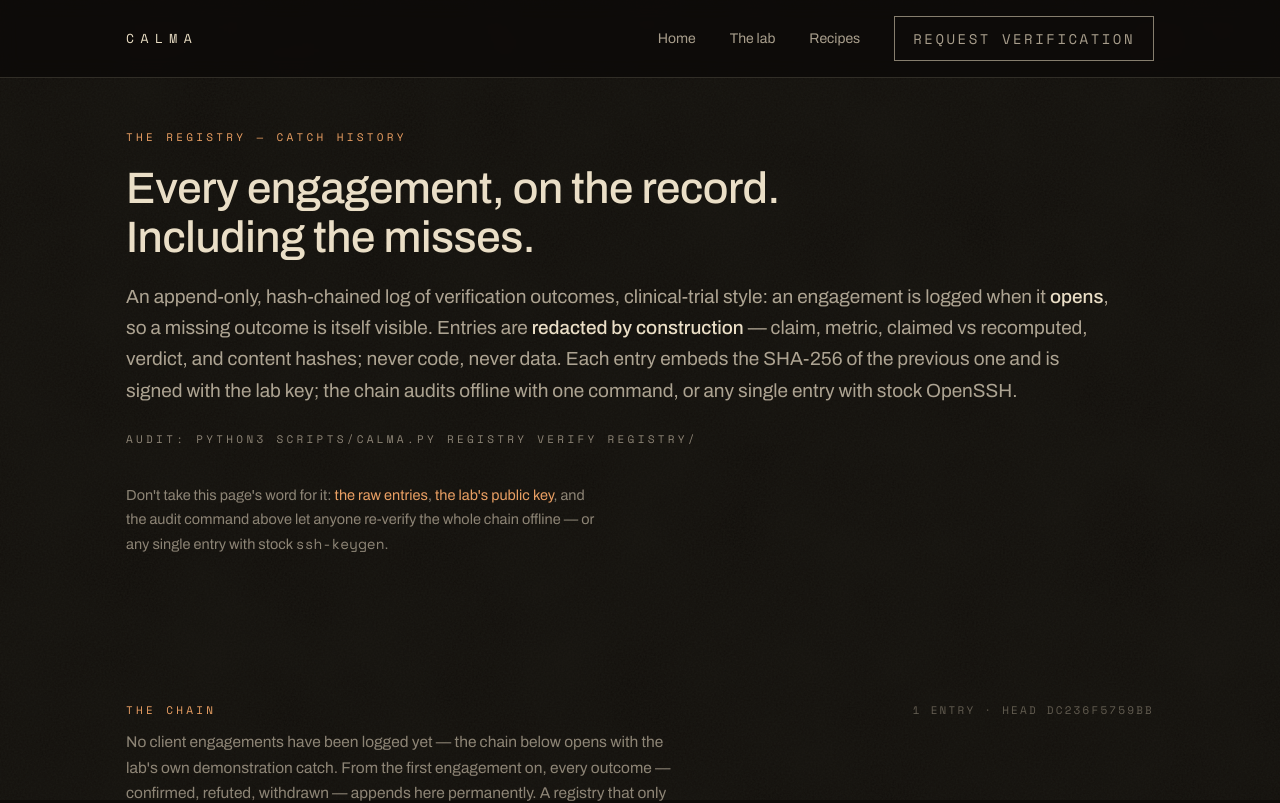
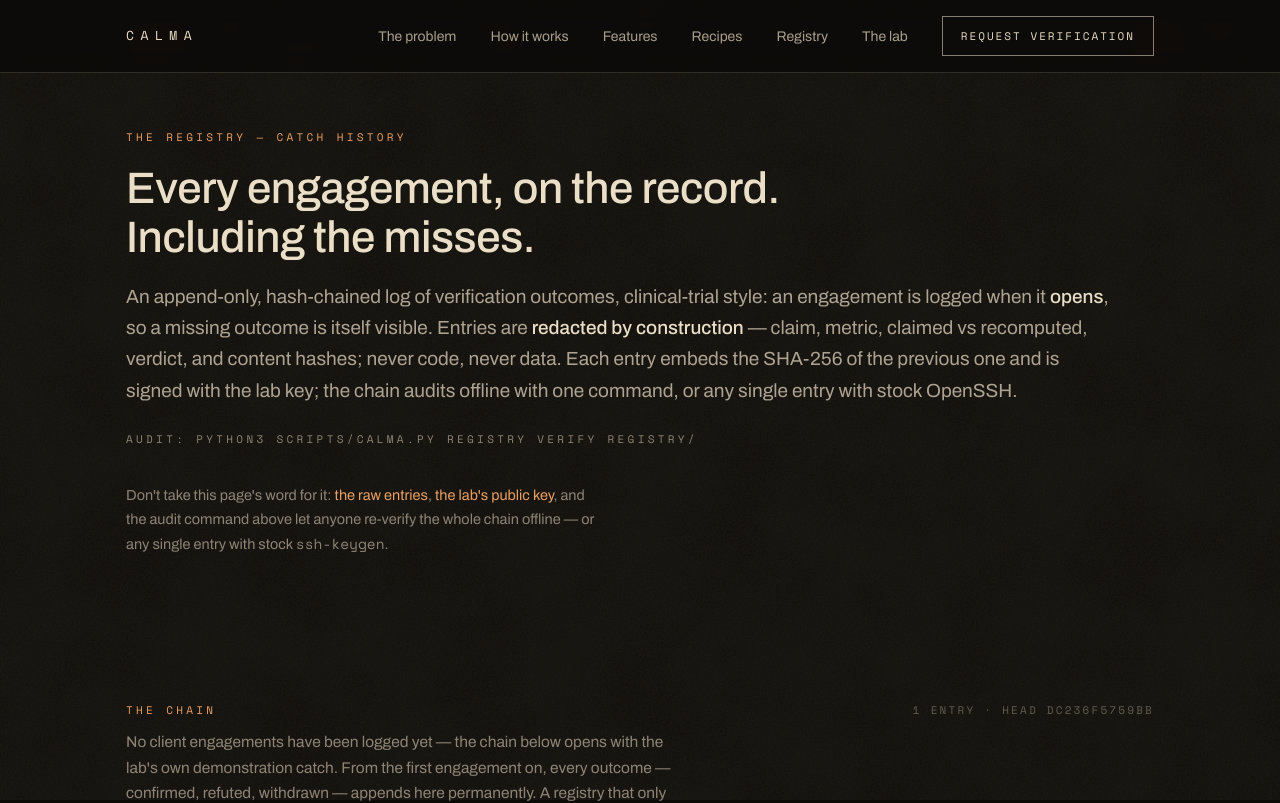
Before and after one commit to rikhinkavuru/calma, a Next.js app: page /registry in a window 1280 px wide. Shown: the top 803 px of the page. Built offline with nearby package versions, Linux system fonts and the light colour scheme.

Commit message:
contact email is rikhinkavuru@gmail.com; identical nav quick-links on every page
SubNav defaults to the shared NAV_LINKS list and can own its own
RequestDialog, so server-rendered pages (/recipes, /registry) get the
same working CTA as the homepage and /lab.

```diff
--- a/app/registry/page.tsx
+++ b/app/registry/page.tsx
@@ -106,15 +106,7 @@ export default function RegistryPage() {
   return (
     <>
       <div className="grain" aria-hidden="true"></div>
-      <SubNav
-        links={[
-          { href: "/", label: "Home" },
-          { href: "/lab", label: "The lab" },
-          { href: "/recipes", label: "Recipes" },
-        ]}
-        ctaHref="/lab"
-        ctaLabel="Request verification"
-      />
+      <SubNav requestDialog />
 
       <main className="rpage">
         <section className="sec rpage__head">
--- a/components/chrome.tsx
+++ b/components/chrome.tsx
@@ -1,6 +1,7 @@
 "use client";
 
 import { useEffect, useRef, useState, type CSSProperties, type ReactNode } from "react";
+import { RequestDialog } from "./RequestDialog";
 
 export function useInView<T extends Element = HTMLDivElement>(threshold = 0.18) {
   const ref = useRef<T | null>(null);
@@ -127,29 +128,39 @@ export function Nav({ onRequest }: { onRequest: () => void }) {
   );
 }
 
-/* Shared sub-page header: same chrome, takes plain links (server-page safe)
-   plus either an onCta callback (client pages) or a ctaHref. */
+/* Every page shows the same quick links — a missing nav item on a sub-page reads
+   as a bug. Anchors are absolute so they work from any route. */
+export const NAV_LINKS: { href: string; label: string }[] = [
+  { href: "/#problem", label: "The problem" },
+  { href: "/#overview", label: "How it works" },
+  { href: "/#features", label: "Features" },
+  { href: "/recipes", label: "Recipes" },
+  { href: "/registry", label: "Registry" },
+  { href: "/lab", label: "The lab" },
+];
+
+/* Shared sub-page header: same chrome, takes plain links (server-page safe).
+   CTA: pass onCta (client pages with their own dialog), or set requestDialog
+   to let SubNav own a RequestDialog itself (server pages). */
 export function SubNav({
-  links,
+  links = NAV_LINKS,
   onCta,
-  ctaHref,
+  requestDialog = false,
   ctaLabel = "Request verification",
 }: {
-  links: { href: string; label: string }[];
+  links?: { href: string; label: string }[];
   onCta?: () => void;
-  ctaHref?: string;
+  requestDialog?: boolean;
   ctaLabel?: string;
 }) {
   const [menu, setMenu] = useState(false);
+  const [dlg, setDlg] = useState(false);
   const close = () => setMenu(false);
-  const cta = onCta ? (
-    <button className="nav__cta" onClick={() => { close(); onCta(); }}>
+  const handleCta = onCta ?? (requestDialog ? () => setDlg(true) : undefined);
+  const cta = handleCta ? (
+    <button className="nav__cta" onClick={() => { close(); handleCta(); }}>
       {ctaLabel}
     </button>
-  ) : ctaHref ? (
-    <a className="nav__cta" href={ctaHref} style={{ display: "inline-block" }} onClick={close}>
-      {ctaLabel}
-    </a>
   ) : null;
   return (
     <header className="nav nav--bg">
@@ -177,6 +188,7 @@ export function SubNav({
           {cta}
         </nav>
       )}
+      {requestDialog && <RequestDialog open={dlg} onClose={() => setDlg(false)} />}
     </header>
   );
 }
--- a/components/contact.ts
+++ b/components/contact.ts
@@ -1,6 +1,6 @@
 /* One place for the lab's contact surface. When a controlled domain lands,
    swap the address here and everything (footer, dialog, lab page) follows. */
-export const CONTACT_EMAIL = "rajeshkavuru@gmail.com";
+export const CONTACT_EMAIL = "rikhinkavuru@gmail.com";
 export const FORM_ENDPOINT = `https://formsubmit.co/ajax/${CONTACT_EMAIL}`;
 export const FOUNDER = "Rikhin Kavuru";
 export const GITHUB_URL = "https://github.com/rikhinkavuru/calma";
```
Also changed, not shown: app/recipes/page.tsx (+1 -9 lines), components/LabClient.tsx (+1 -9 lines), 1 other file (tests, documents, lock files or other folders).
